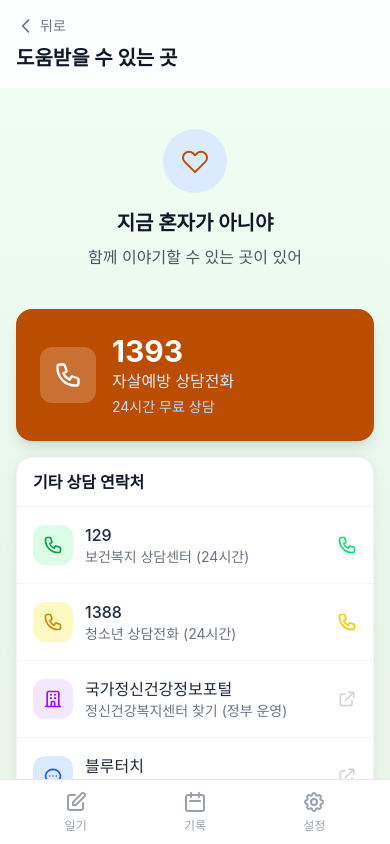
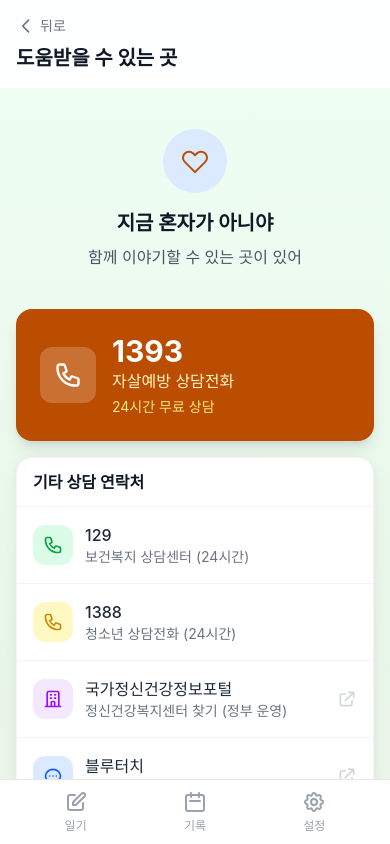
Before and after one commit to wrtn-edu-swu-bootcamp/project_42, a Next.js app: page /safety in a window 390 px wide. Shown: the top 844 px of the page. Built offline with nearby package versions, Linux system fonts and the light colour scheme.

Commit message:
Remove tel: click functionality, display phone numbers as info only

```diff
--- a/app/safety/page.tsx
+++ b/app/safety/page.tsx
@@ -37,10 +37,7 @@ export default function SafetyPage() {
         </div>
 
         {/* 긴급 연락처 */}
-        <a
-          href="tel:1393"
-          className="block bg-amber-700 text-white rounded-2xl p-6 hover:bg-amber-800 transition-colors shadow-lg"
-        >
+        <div className="block bg-amber-700 text-white rounded-2xl p-6 shadow-lg">
           <div className="flex items-center gap-4">
             <div className="w-14 h-14 bg-white/20 rounded-xl flex items-center justify-center">
               <svg className="w-7 h-7" fill="none" stroke="currentColor" viewBox="0 0 24 24">
@@ -49,11 +46,11 @@ export default function SafetyPage() {
             </div>
             <div>
               <p className="text-3xl font-bold">1393</p>
-              <p className="text-blue-100">자살예방 상담전화</p>
-              <p className="text-sm text-blue-200 mt-1">24시간 무료 상담</p>
+              <p className="text-amber-100">자살예방 상담전화</p>
+              <p className="text-sm text-amber-200 mt-1">24시간 무료 상담</p>
             </div>
           </div>
-        </a>
+        </div>
 
         {/* 기타 도움 리소스 */}
         <div className="bg-white rounded-2xl border border-gray-100 overflow-hidden shadow-soft">
@@ -61,10 +58,7 @@ export default function SafetyPage() {
             <h2 className="font-semibold text-gray-900">기타 상담 연락처</h2>
           </div>
           <div className="divide-y divide-gray-100">
-            <button
-              onClick={() => window.location.href = 'tel:129'}
-              className="w-full p-4 flex items-center gap-3 hover:bg-gray-50 transition-colors text-left"
-            >
+            <div className="w-full p-4 flex items-center gap-3 text-left">
               <div className="w-10 h-10 bg-green-100 rounded-xl flex items-center justify-center">
                 <svg className="w-5 h-5 text-green-600" fill="none" stroke="currentColor" viewBox="0 0 24 24">
                   <path strokeLinecap="round" strokeLinejoin="round" strokeWidth={2} d="M3 5a2 2 0 012-2h3.28a1 1 0 01.948.684l1.498 4.493a1 1 0 01-.502 1.21l-2.257 1.13a11.042 11.042 0 005.516 5.516l1.13-2.257a1 1 0 011.21-.502l4.493 1.498a1 1 0 01.684.949V19a2 2 0 01-2 2h-1C9.716 21 3 14.284 3 6V5z" />
@@ -74,16 +68,9 @@ export default function SafetyPage() {
                 <p className="font-medium text-gray-800">129</p>
                 <p className="text-sm text-gray-500">보건복지 상담센터 (24시간)</p>
               </div>
-              {/* 전화 아이콘 */}
-              <svg className="w-5 h-5 text-green-400" fill="none" stroke="currentColor" viewBox="0 0 24 24">
-                <path strokeLinecap="round" strokeLinejoin="round" strokeWidth={2} d="M3 5a2 2 0 012-2h3.28a1 1 0 01.948.684l1.498 4.493a1 1 0 01-.502 1.21l-2.257 1.13a11.042 11.042 0 005.516 5.516l1.13-2.257a1 1 0 011.21-.502l4.493 1.498a1 1 0 01.684.949V19a2 2 0 01-2 2h-1C9.716 21 3 14.284 3 6V5z" />
-              </svg>
-            </button>
+            </div>
 
-            <button
-              onClick={() => window.location.href = 'tel:1388'}
-              className="w-full p-4 flex items-center gap-3 hover:bg-gray-50 transition-colors text-left"
-            >
+            <div className="w-full p-4 flex items-center gap-3 text-left">
               <div className="w-10 h-10 bg-yellow-100 rounded-xl flex items-center justify-center">
                 <svg className="w-5 h-5 text-yellow-600" fill="none" stroke="currentColor" viewBox="0 0 24 24">
                   <path strokeLinecap="round" strokeLinejoin="round" strokeWidth={2} d="M3 5a2 2 0 012-2h3.28a1 1 0 01.948.684l1.498 4.493a1 1 0 01-.502 1.21l-2.257 1.13a11.042 11.042 0 005.516 5.516l1.13-2.257a1 1 0 011.21-.502l4.493 1.498a1 1 0 01.684.949V19a2 2 0 01-2 2h-1C9.716 21 3 14.284 3 6V5z" />
@@ -93,11 +80,7 @@ export default function SafetyPage() {
                 <p className="font-medium text-gray-800">1388</p>
                 <p className="text-sm text-gray-500">청소년 상담전화 (24시간)</p>
               </div>
-              {/* 전화 아이콘 */}
-              <svg className="w-5 h-5 text-yellow-400" fill="none" stroke="currentColor" viewBox="0 0 24 24">
-                <path strokeLinecap="round" strokeLinejoin="round" strokeWidth={2} d="M3 5a2 2 0 012-2h3.28a1 1 0 01.948.684l1.498 4.493a1 1 0 01-.502 1.21l-2.257 1.13a11.042 11.042 0 005.516 5.516l1.13-2.257a1 1 0 011.21-.502l4.493 1.498a1 1 0 01.684.949V19a2 2 0 01-2 2h-1C9.716 21 3 14.284 3 6V5z" />
-              </svg>
-            </button>
+            </div>
 
             <button
               onClick={() => window.open('https://www.mentalhealth.go.kr', '_blank', 'noopener,noreferrer')}
```
